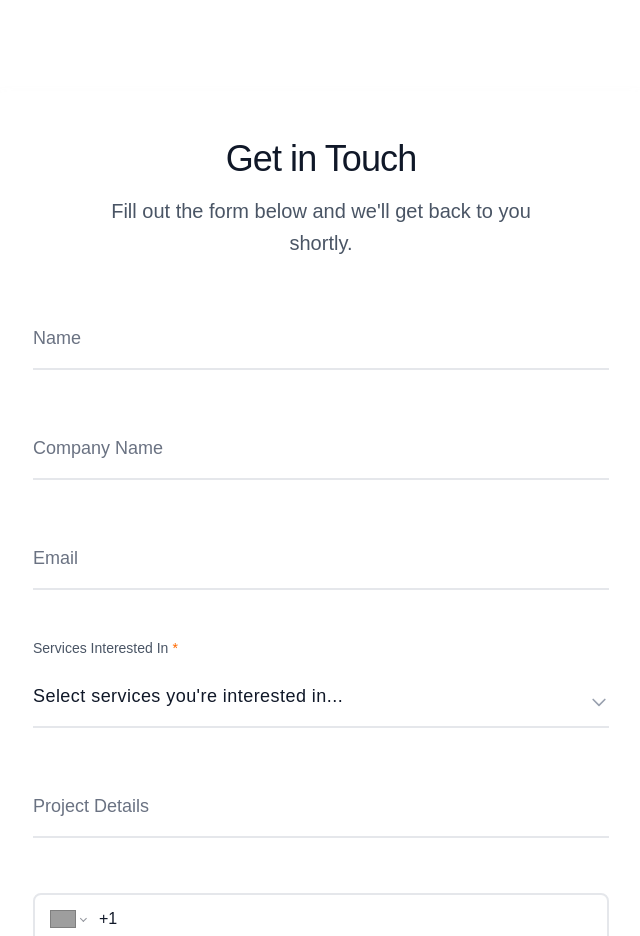
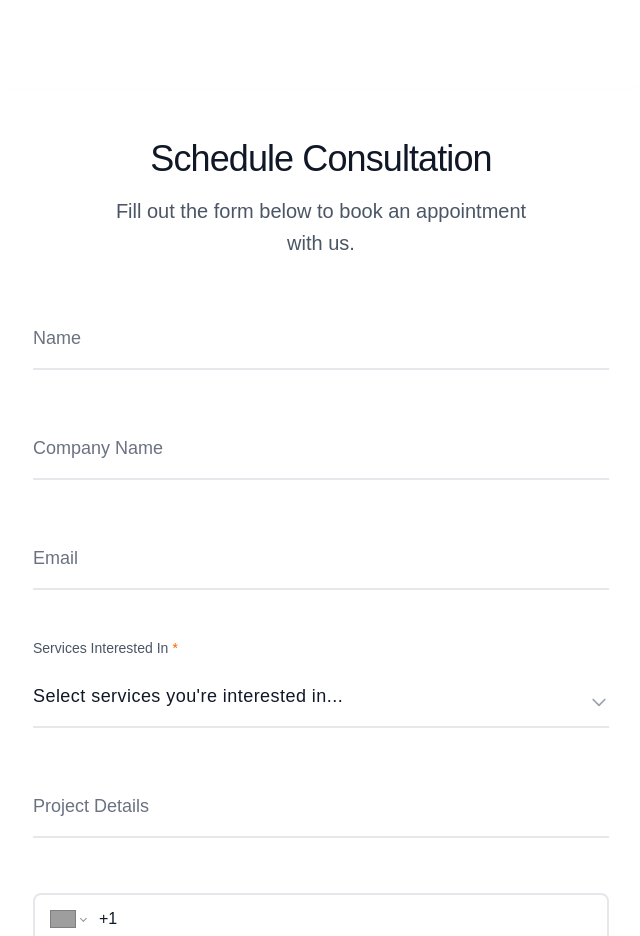
Before and after one commit to konuamah/predare, a Next.js app: page / in a window 1280 px wide. Shown: the part 6200-7136 px from the top of the page, without its empty margins (319-959 px from the left). Built offline with nearby package versions, Linux system fonts and the light colour scheme; grey boxes are pictures that could not be loaded.

Commit message:
refactor: update contact form header and description for clarity

```diff
--- a/src/app/components/contact.js
+++ b/src/app/components/contact.js
@@ -152,10 +152,10 @@ export default function AppleForm() {
           {/* Header */}
           <div className="text-center mb-12">
             <h2 className="text-4xl font-light tracking-tight text-gray-900 mb-4">
-              Get in Touch
+          Schedule Consultation
             </h2>
             <p className="text-xl font-light text-gray-600 leading-relaxed max-w-md mx-auto">
-              Fill out the form below and we&apos;ll get back to you shortly.
+              Fill out the form below to book an appointment with us.
             </p>
           </div>
 
```
